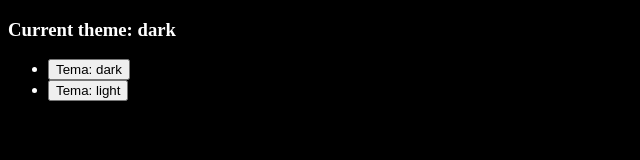
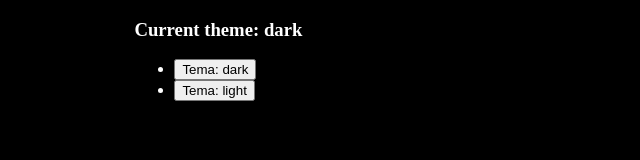
Before and after one commit to ministracao-aulas/marcel-superprof-intro-a-web-1, a plain HTML site: page index.html in a window 1280 px wide. Shown: the whole page, without its empty margins (0-640 px from the left). Drawn offline with Linux system fonts and the light colour scheme.

Commit message:
ajustado largura da div principal
No ramo A104-centralizar-div-principal
Mudanças a serem submetidas:
	modified:   index.html

```diff
--- a/index.html
+++ b/index.html
@@ -14,10 +14,15 @@
             background-color: white;
             color: black;
         }
+
+        .container {
+            width: 80%;
+            margin: 1rem auto;
+        }
     </style>
 </head>
 <body>
-<div>
+<div class="container">
     <h3>Current theme: <span class="current-theme"></span></h3>
 
     <ul>
```
